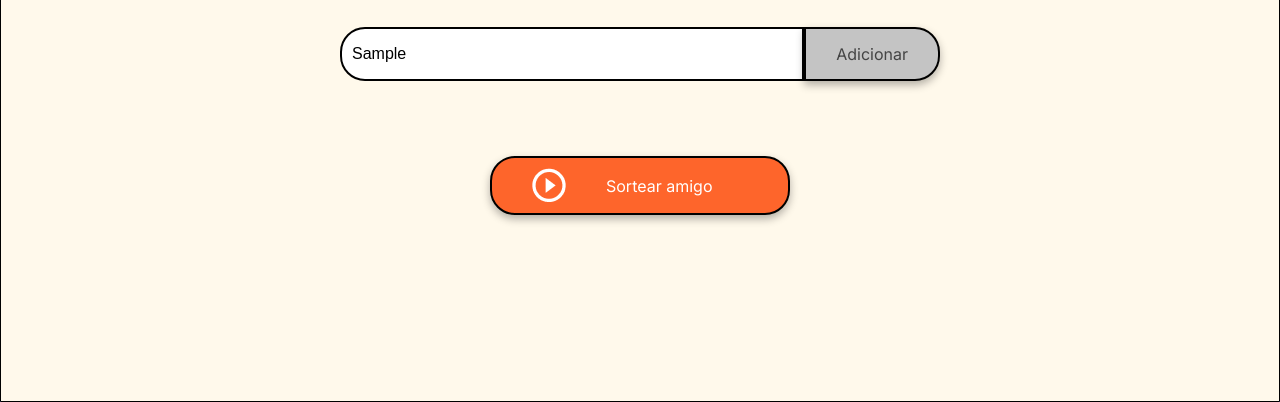
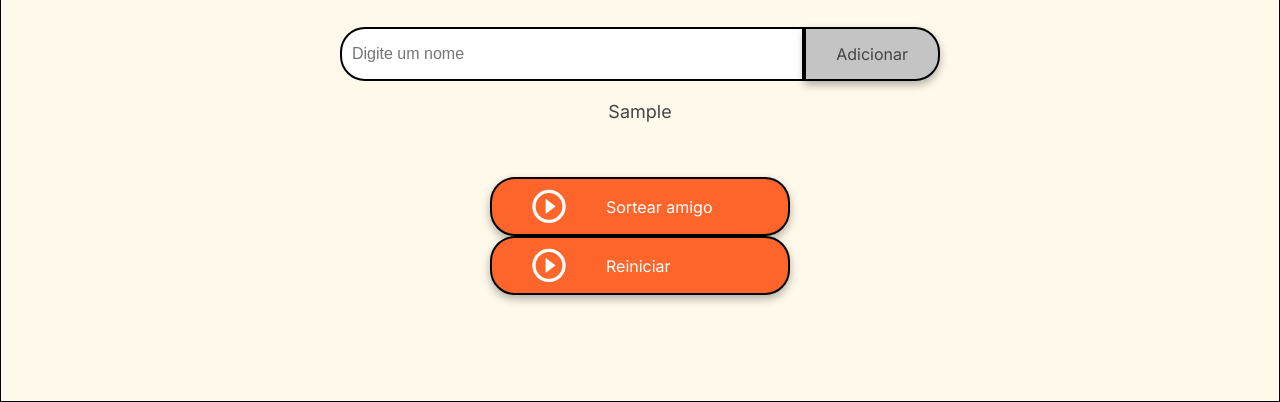
Before and after one commit to SabriMelo/Challenge-Amigo-Secreto, a plain HTML site: page index.html in a window 1280 px wide. Both pictures are taken after typing "Sample" into the empty fields and a click on the button "Adicionar". Shown: the part 398-800 px from the top of the page. Drawn offline with Linux system fonts and the light colour scheme.

Commit message:
Js e modificação no html

```diff
--- a/app.js
+++ b/app.js
@@ -1 +1,38 @@
-//O principal objetivo deste desafio é fortalecer suas habilidades em lógica de programação. Aqui você deverá desenvolver a lógica para resolver o problema.
+let nomes = [];
+function adicionarAmigo() {
+  let input = document.getElementById("amigo");
+  let amigo = input.value.trim();
+  if (amigo === "") {
+    alert("Por favor, digite o nome antes de adicionar!");
+    return;
+  }
+  nomes.push(amigo);
+  atualizarLista();
+  input.value = "";
+}
+
+function atualizarLista() {
+  let lista = document.getElementById("listaAmigos");
+  lista.innerHTML = "";
+  nomes.forEach((amigo) => {
+    let li = document.createElement("li");
+    li.textContent = amigo;
+    lista.classList.add("name-item");
+    lista.appendChild(li);
+  });
+}
+
+function sortearAmigo() {
+  if (nomes.length === 0) {
+    alert("Por favor, adicione os nomes antes de sortear!");
+    return;
+  }
+  let sorteado = nomes[Math.floor(Math.random() * nomes.length)];
+  document.getElementById("resultado").textContent =
+    "Nome Sorteado: " + sorteado;
+}
+function zerar() {
+  nomes = [];
+  atualizarLista();
+  document.getElementById("resultado").textContent = "";
+}
--- a/index.html
+++ b/index.html
@@ -32,6 +32,10 @@
                     <img src="assets/play_circle_outline.png" alt="Ícone para sortear">
                     Sortear amigo
                 </button>
+                <button class="button-draw" onclick="zerar()" aria-label="Reiniciar">
+                    <img src="assets/play_circle_outline.png" alt="Ícone para sortear">
+                    Reiniciar
+                </button>
             </div>
         </section>
     </main>
```
